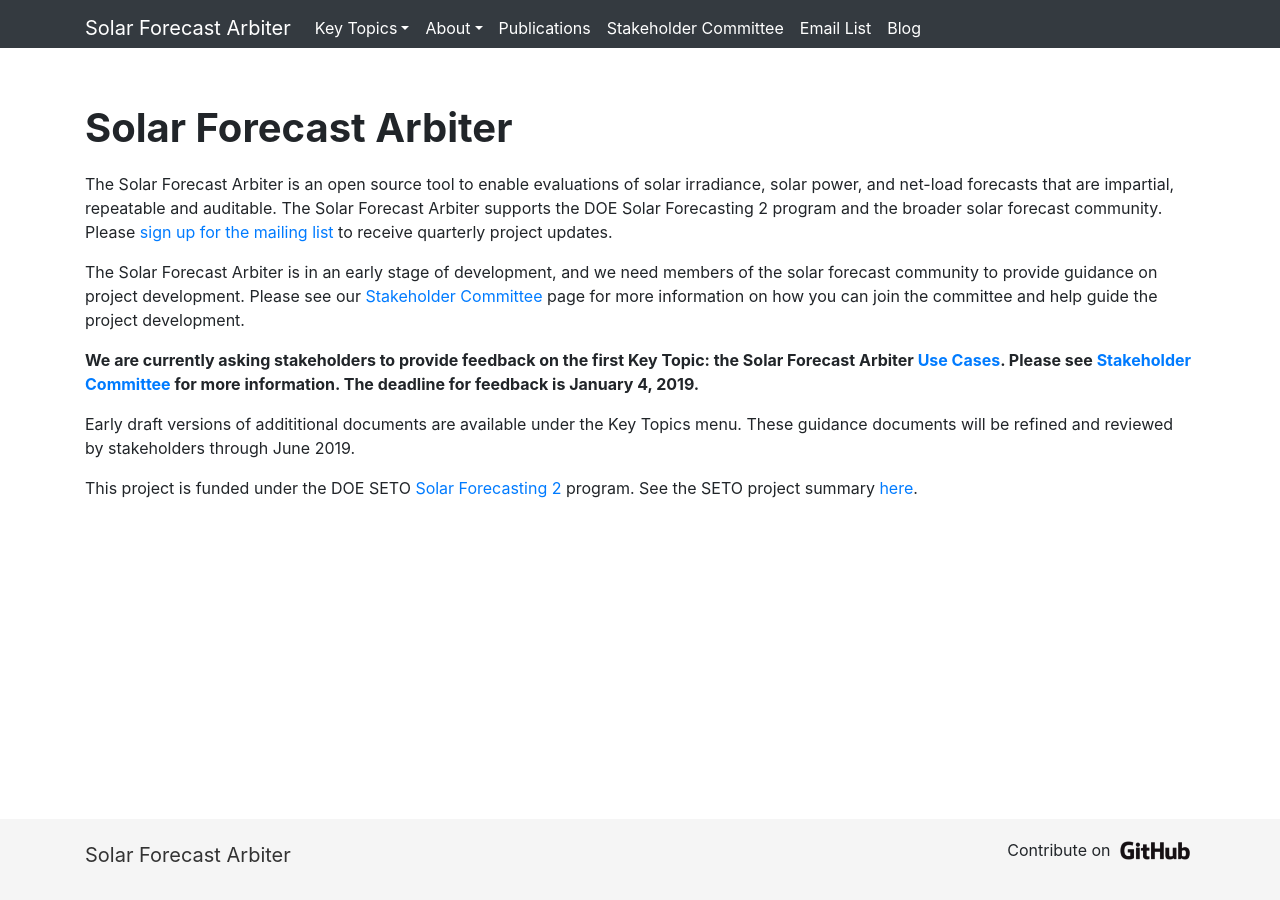
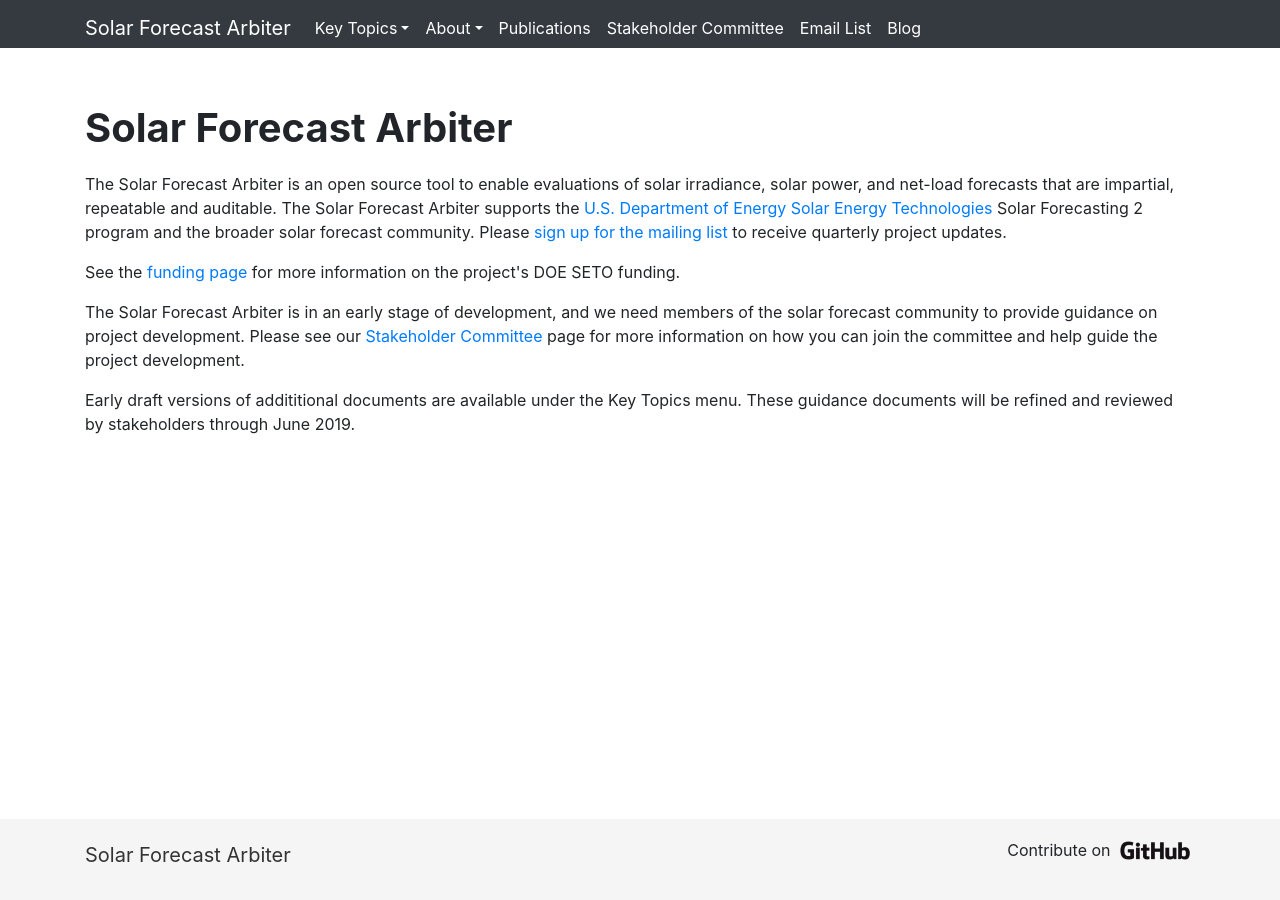
Before and after one commit to SolarArbiter/SolarArbiter.github.io, a Jekyll site: the page built from index.html, in a window 1280 px wide. Built offline with Jekyll 4.4.1, drawn with Linux system fonts in a browser that asks for light colours; comment, search, counter and statistics services are not loaded.

Commit message:
doe attribution guideline updates

```diff
--- a/index.html
+++ b/index.html
@@ -3,12 +3,8 @@ layout: base
 ---
 <h1>Solar Forecast Arbiter</h1>
 
-<p>The Solar Forecast Arbiter is an open source tool to enable evaluations of solar irradiance, solar power, and net-load forecasts that are impartial, repeatable and auditable. The Solar Forecast Arbiter supports the DOE Solar Forecasting 2 program and the broader solar forecast community. Please <a href="/emaillist">sign up for the mailing list</a> to receive quarterly project updates.</p>
-
+<p>The Solar Forecast Arbiter is an open source tool to enable evaluations of solar irradiance, solar power, and net-load forecasts that are impartial, repeatable and auditable. The Solar Forecast Arbiter supports the <a href="http://www.energy.gov/solar-office">U.S. Department of Energy Solar Energy Technologies</a> Solar Forecasting 2 program and the broader solar forecast community. Please <a href="/emaillist">sign up for the mailing list</a> to receive quarterly project updates.</p>
+<p>See the <a href="/funding">funding page</a> for more information on the project's DOE SETO funding.</p>
 <p>The Solar Forecast Arbiter is in an early stage of development, and we need members of the solar forecast community to provide guidance on project development. Please see our <a href="/stakeholdercommittee">Stakeholder Committee</a> page for more information on how you can join the committee and help guide the project development.</p>
 
-<p><b>We are currently asking stakeholders to provide feedback on the first Key Topic: the Solar Forecast Arbiter <a href="/usecases">Use Cases</a>. Please see <a href="/stakeholdercommittee">Stakeholder Committee</a> for more information. The deadline for feedback is January 4, 2019.</b></p>
-
 <p>Early draft versions of addititional documents are available under the Key Topics menu. These guidance documents will be refined and reviewed by stakeholders through June 2019.</p>
-
-<p>This project is funded under the DOE SETO <a href="https://www.energy.gov/eere/solar/solar-forecasting-2">Solar Forecasting 2</a> program. See the SETO project summary <a href="https://www.energy.gov/eere/solar/project-profile-university-arizona-solar-forecasting-2">here</a>.</p>
```
Also changed, not shown: funding.md (+1 -1 lines).
